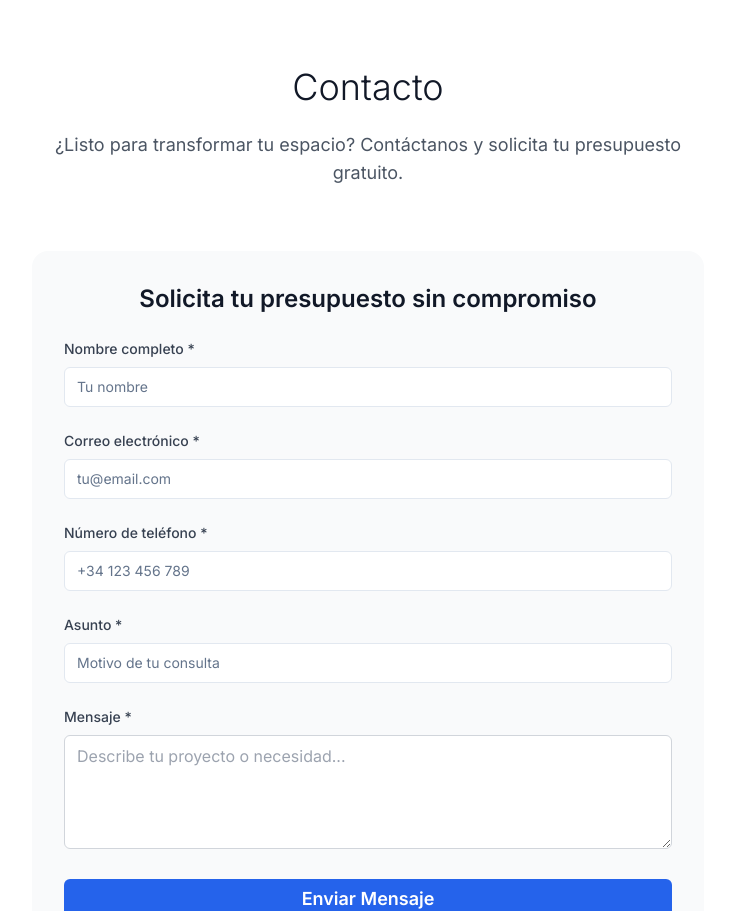
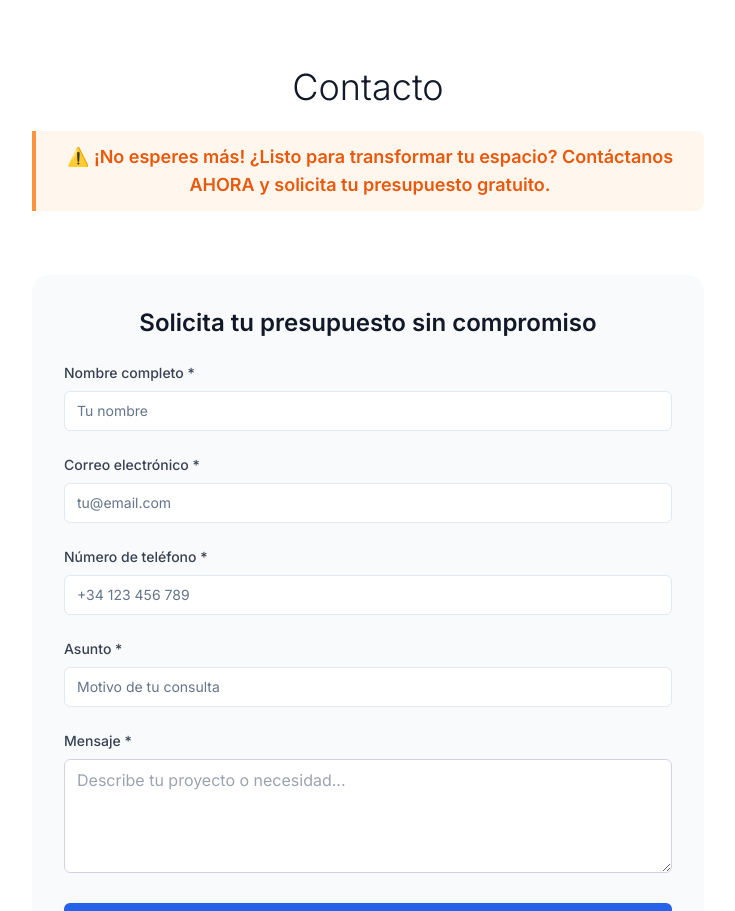
Before and after one commit to Filho18/sol-y-lluvia-landing, a React (Vite) app: page / in a window 1280 px wide. Shown: the part 2720-3631 px from the top of the page, without its empty margins (272-1007 px from the left). Built offline with nearby package versions, Linux system fonts and the light colour scheme.

Commit message:
Update contact title
Change the contact title to include an alert tone.

```diff
--- a/src/components/ContactSection.tsx
+++ b/src/components/ContactSection.tsx
@@ -63,8 +63,8 @@ const ContactSection = () => {
           <h2 className="text-3xl lg:text-4xl font-light text-gray-900 mb-6">
             Contacto
           </h2>
-          <p className="text-lg text-gray-600 max-w-2xl mx-auto">
-            ¿Listo para transformar tu espacio? Contáctanos y solicita tu presupuesto gratuito.
+          <p className="text-lg text-orange-600 font-semibold max-w-2xl mx-auto bg-orange-50 border-l-4 border-orange-400 px-4 py-3 rounded-r-lg">
+            ⚠️ ¡No esperes más! ¿Listo para transformar tu espacio? Contáctanos AHORA y solicita tu presupuesto gratuito.
           </p>
         </div>
 
```
